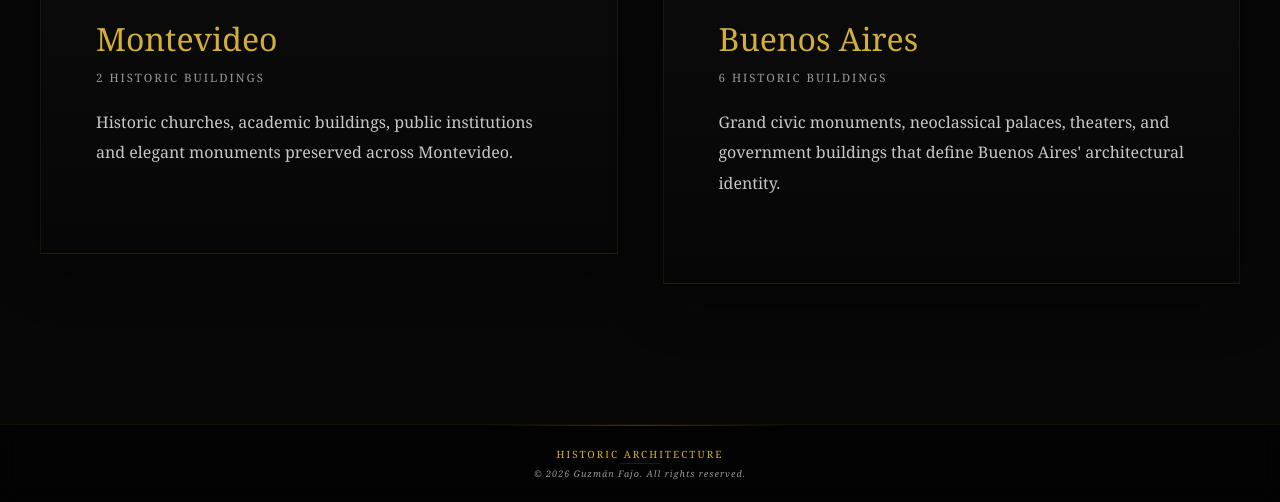
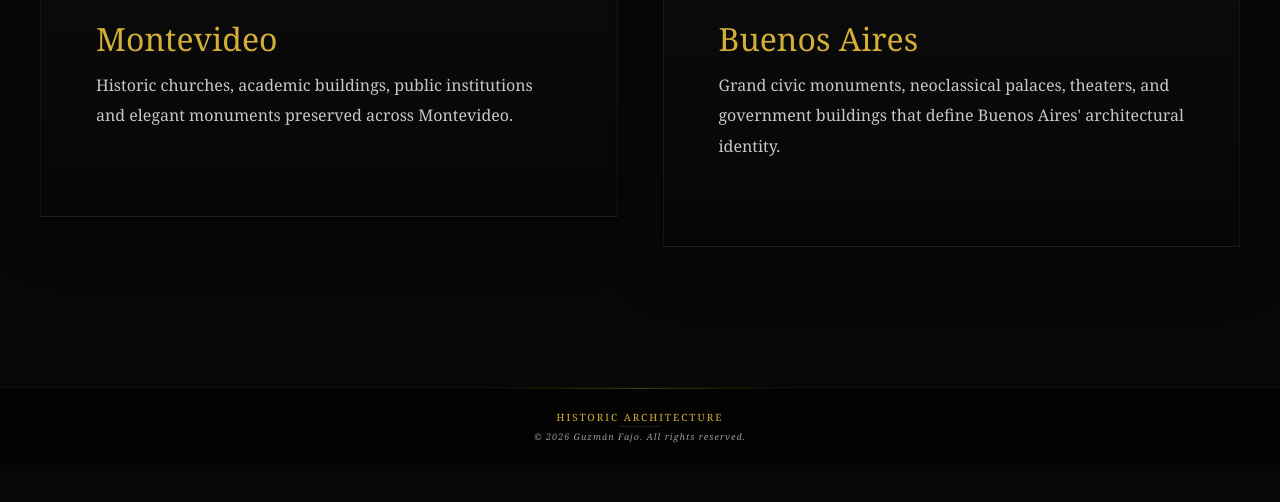
Before and after one commit to guzmanfajo/historic-architecture, a plain HTML site: page index.html in a window 1280 px wide. Shown: the part 1161-1663 px from the top of the page. After the commit the page ends 1626 px from the top, so only its background shows below. Drawn offline with Linux system fonts and the light colour scheme.

Commit message:
refactor: remove building-count span from home cards

```diff
--- a/css/home.css
+++ b/css/home.css
@@ -129,15 +129,6 @@ main {
     margin-bottom: 10px;
 }
 
-.building-count {
-    display: block;
-    color: #999;
-    text-transform: uppercase;
-    letter-spacing: 2px;
-    font-size: .72rem;
-    margin-bottom: 22px;
-}
-
 .city-content p {
     color: #c7c7c7;
     line-height: 1.9;
--- a/index.html
+++ b/index.html
@@ -60,8 +60,6 @@
                             <div class="city-content">
                                 <h3>Montevideo</h3>
 
-                                <span class="building-count">2 Historic Buildings</span>
-
                                 <p>
                                     Historic churches, academic buildings, public institutions
                                     and elegant monuments preserved across Montevideo.
@@ -78,8 +76,6 @@
 
                             <div class="city-content">
                                 <h3>Buenos Aires</h3>
-
-                                <span class="building-count">6 Historic Buildings</span>
 
                                 <p>
                                     Grand civic monuments, neoclassical palaces, theaters, and government
```
